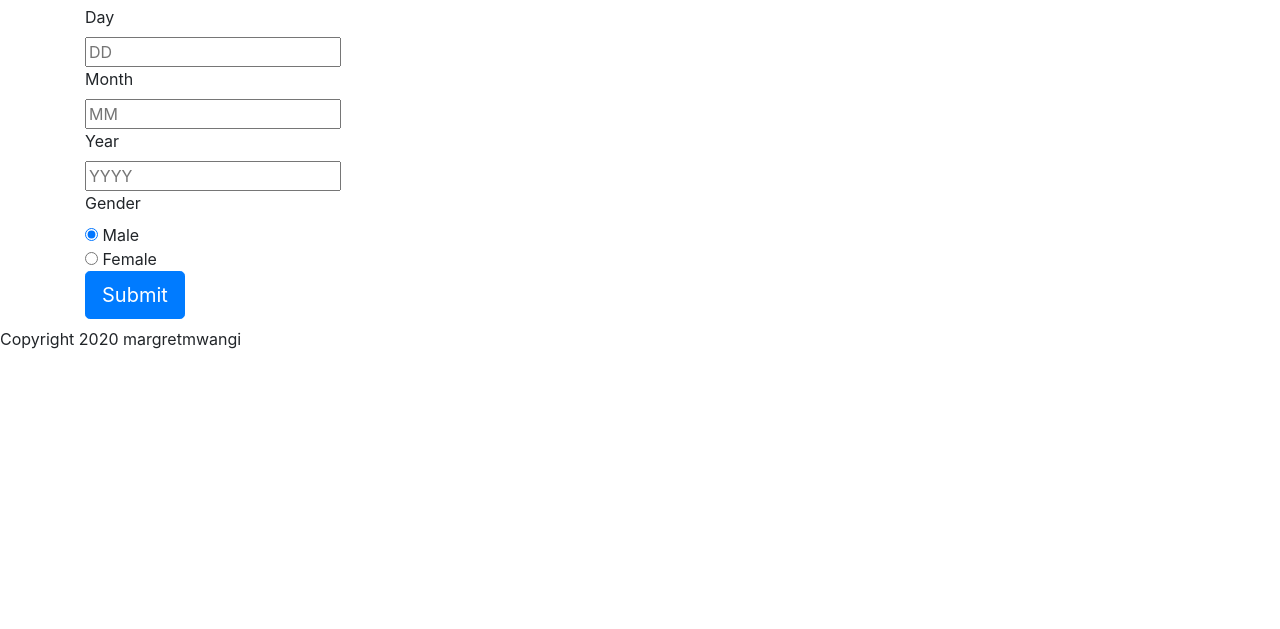
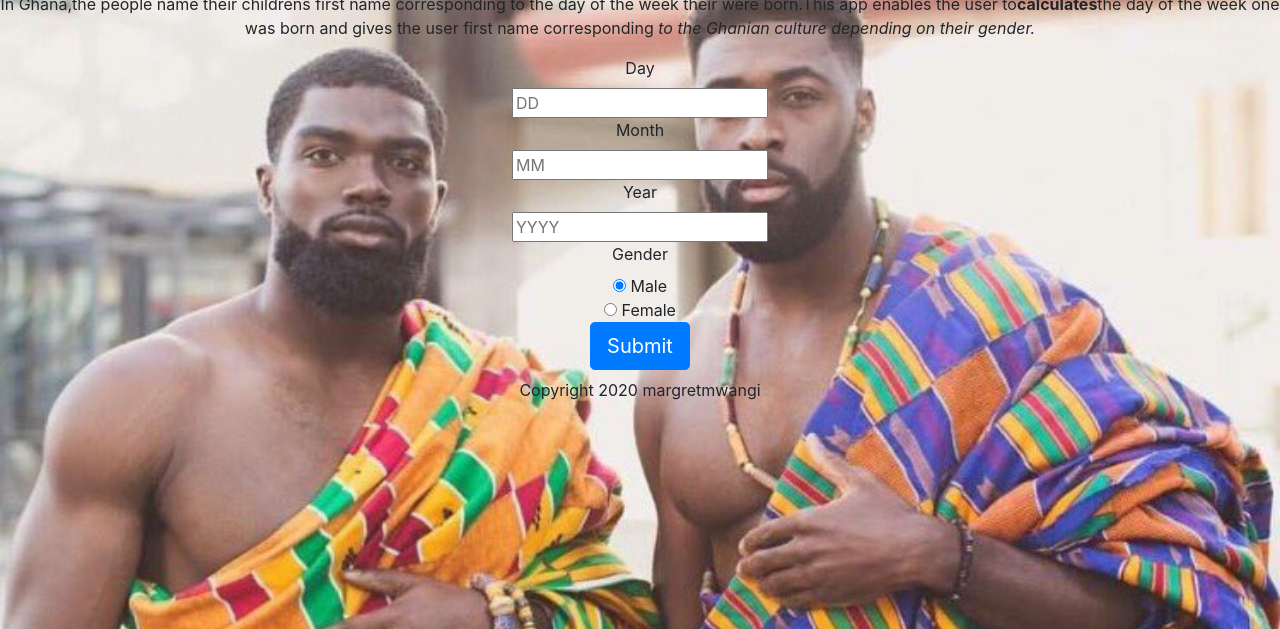
Before and after one commit to margretmwangi/Akan--Names, a plain HTML site: page index.html in a window 1280 px wide. Shown: the part 171-800 px from the top of the page. Drawn offline with nearby package versions, Linux system fonts and the light colour scheme.

Commit message:
added styles

```diff
--- a/styles.css
+++ b/styles.css
@@ -1,8 +1,10 @@
 body{
-<<<<<<< HEAD
-    background-image: url(https://bit.ly/2V58FFN);
-=======
     background-image: url("../images/akan.jpg");
->>>>>>> 03649b2cdcfb5bff3065dea9320b6677876f6fa7
     background-size:cover;
 }
+body{
+    text-align: center;
+    background-color: cadetblue;
+    padding-top: 4%;
+    padding bottom:4%;
+}
```
